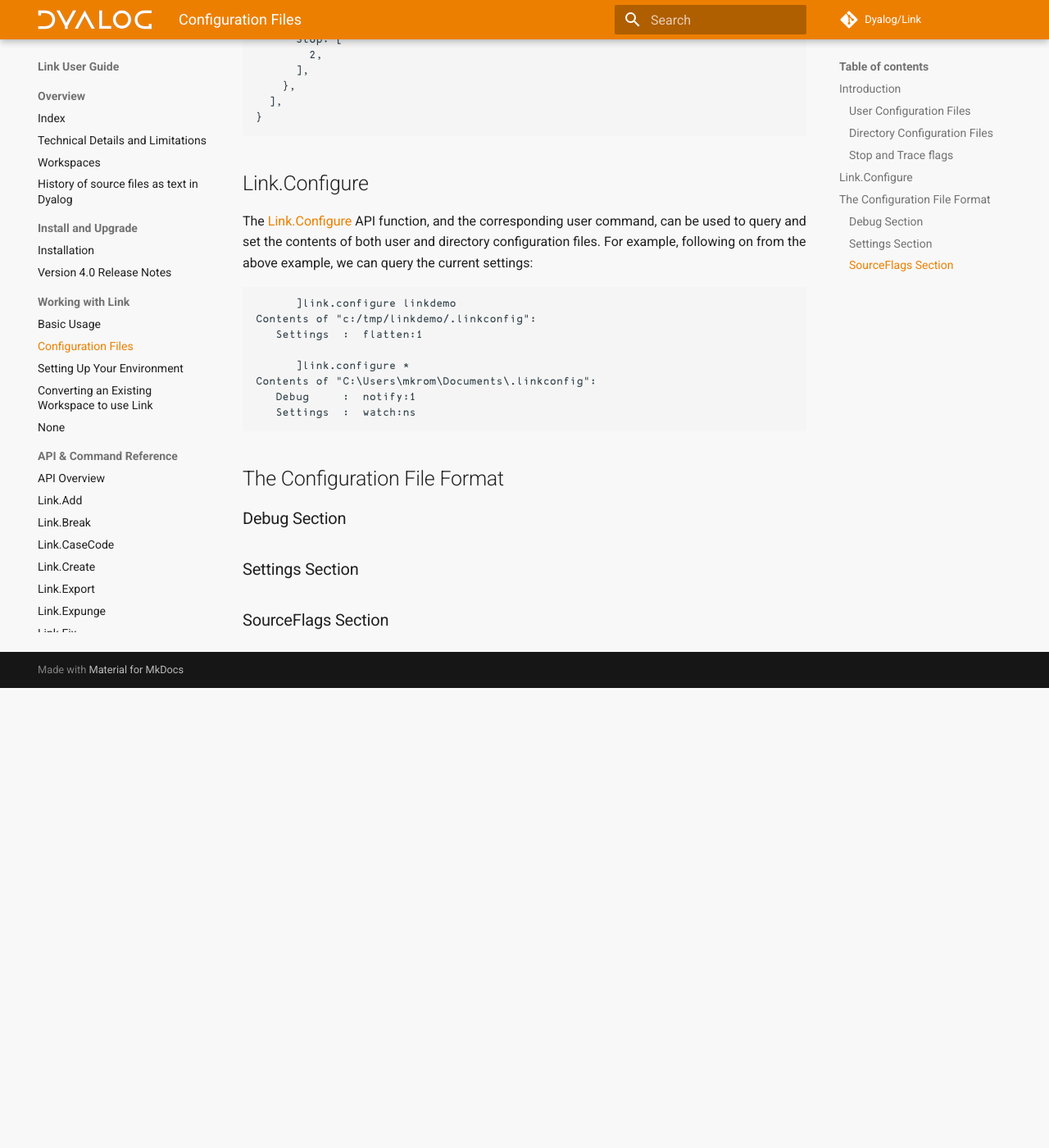
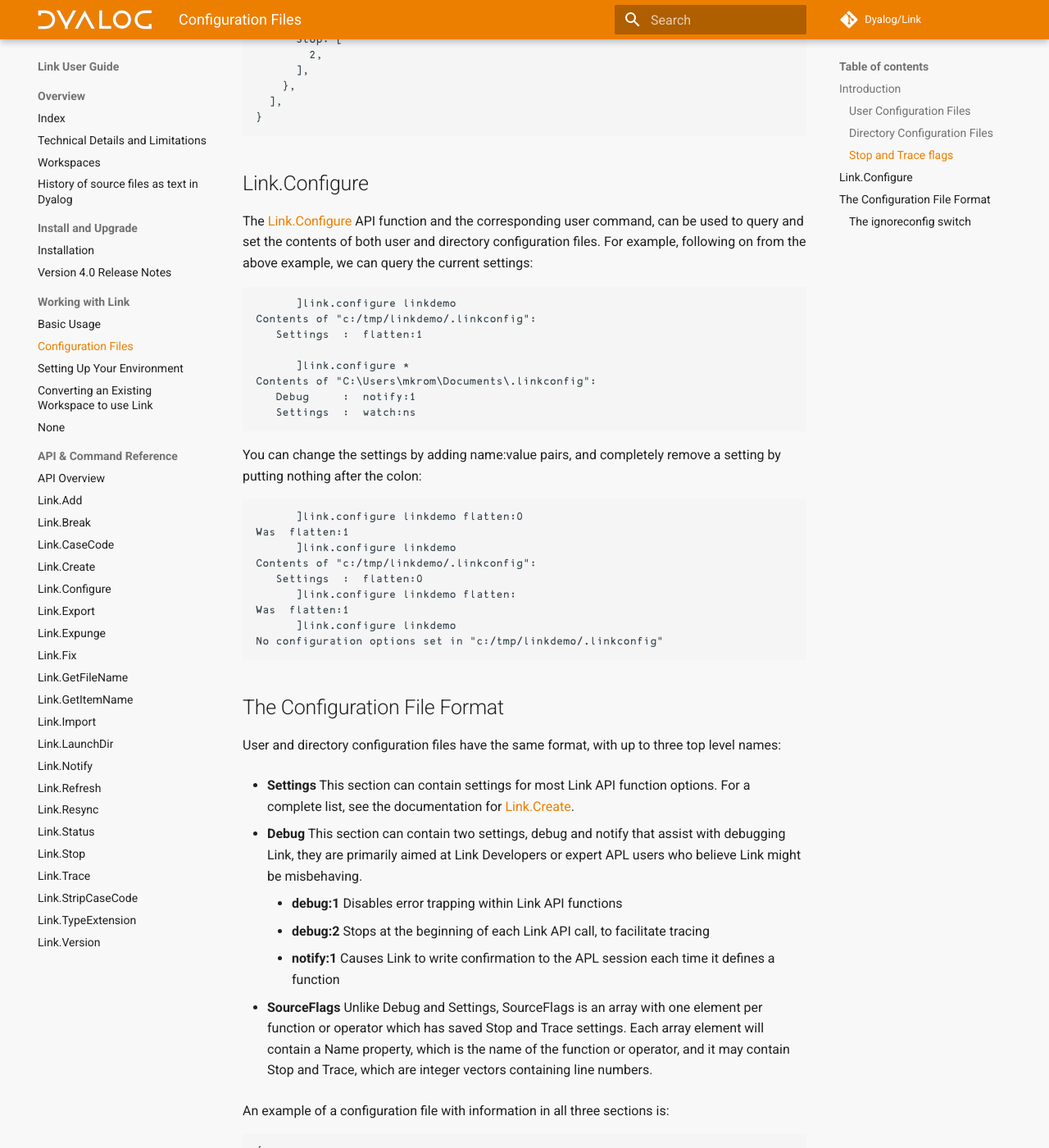
Before and after one commit to Dyalog/link, an MkDocs documentation site: the page built from docs/Usage/ConfigFiles.md, in a window 1280 px wide and 1400 px high, scrolled down 1793 px. Shown: the whole window at 82% size. Built offline with MkDocs 1.6.1 and Material for MkDocs 9.7.7, drawn with Linux system fonts in a browser that asks for light colours; comment, search, counter and statistics services are not loaded; before the commit the page ends 2632 px from its top, so only the background shows below that; some of the changed text lies outside the part shown.

Commit message:
More or less complete ConfigFiles

````diff
--- a/docs/Usage/ConfigFiles.md
+++ b/docs/Usage/ConfigFiles.md
@@ -64,7 +64,7 @@
 ```
 
 ## Link.Configure
-The [Link.Configure](../API/Link.Configure.md) API function, and the corresponding user command, can be used to query and set the contents of both user and directory configuration files. For example, following on from the above example, we can query the current settings:
+The [Link.Configure](../API/Link.Configure.md) API function and the corresponding user command, can be used to query and set the contents of both user and directory configuration files. For example, following on from the above example, we can query the current settings:
 
 ```
       ]link.configure linkdemo
@@ -77,11 +77,61 @@
    Settings  :  watch:ns
 ```
 
+You can change the settings by adding name:value pairs, and completely remove a setting by putting nothing after the colon:
+
+```
+      ]link.configure linkdemo flatten:0
+Was  flatten:1
+      ]link.configure linkdemo
+Contents of "c:/tmp/linkdemo/.linkconfig":
+   Settings  :  flatten:0
+      ]link.configure linkdemo flatten:
+Was  flatten:1
+      ]link.configure linkdemo
+No configuration options set in "c:/tmp/linkdemo/.linkconfig"
+```
+
 
 ## The Configuration File Format
+User and directory configuration files have the same format, with up to three top level names:
 
-### Debug Section
+* **Settings** This section can contain settings for most Link API function options. For a complete list, see the
+documentation for [Link.Create](../API/Link.Create.md).
 
-### Settings Section
+* **Debug** This section can contain two settings, debug and notify that assist with debugging Link, they are primarily aimed at Link Developers or expert APL users who believe Link might be misbehaving.
+    - **debug:1** Disables error trapping within Link API functions
+    - **debug:2** Stops at the beginning of each Link API call, to facilitate tracing
+    - **notify:1** Causes Link to write confirmation to the APL session each time it defines a function
 
-### SourceFlags Section
+* **SourceFlags** Unlike Debug and Settings, SourceFlags is an array with one element per function or operator which has saved Stop and Trace settings. Each array element will contain a Name property, which is the name of the function or operator, and it may contain Stop and Trace, which are integer vectors containing line numbers.
+
+An example of a configuration file with information in all three sections is:
+
+```
+{
+  Debug: {
+    notify:1,
+  },
+  Settings: {
+    watch: "ns"1,
+  },
+  SourceFlags: [
+    {
+      Name: "stats.Mean",
+      Stop: [
+        2,
+      ],
+    },
+  ],
+}
+```
+
+### The `ignoreconfig` switch
+If you manually edit a `.linkconfig` file and damage it so that it either becomes invalid JSON5 so that Link is unable to read it, or if Link is able to read it but complains that it has invalid contents, or if you simply want to ignore the configuration, several API functions including Create, Import and Export have an `ignoreconfig` option:
+
+```
+      ]link.create linkdemo c:\tmp\linkdemo
+Unknown Setting(s) in "c:\tmp\linkdemo/.linkconfig":  fasten
+      ]link.create linkdemo c:\tmp\linkdemo -ignoreconfig
+Linked: #.linkdemo ←→ c:\tmp\linkdemo
+```
--- a/mkdocs.yml
+++ b/mkdocs.yml
@@ -25,6 +25,7 @@
     - API/Link.Break.md
     - API/Link.CaseCode.md
     - API/Link.Create.md
+    - API/Link.Configure.md
     - API/Link.Export.md
     - API/Link.Expunge.md
     - API/Link.Fix.md
@@ -36,6 +37,8 @@
     - API/Link.Refresh.md
     - API/Link.Resync.md
     - API/Link.Status.md
+    - API/Link.Stop.md
+    - API/Link.Trace.md
     - API/Link.StripCaseCode.md
     - API/Link.TypeExtension.md
     - API/Link.Version.md
````
Also changed, not shown: docs/API/Link.Create.md (+7 -1 lines), docs/ReleaseNotes40.md (+5 -1 lines), docs/index.md (+2 -2 lines).
